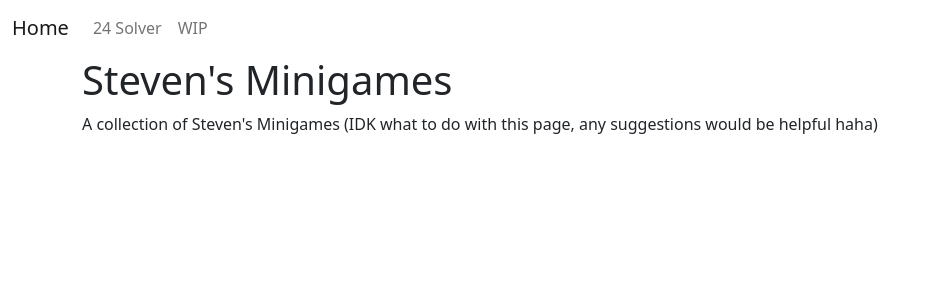
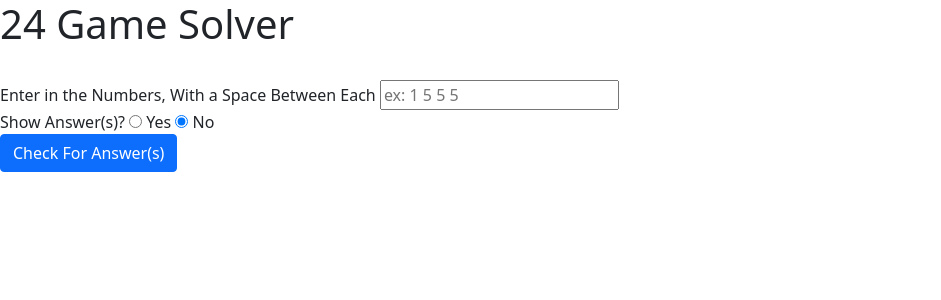
Before and after one commit to StevenAHan/24SolverWebsite, a Flask app: page / in a window 1280 px wide. Shown: the top 300 px of the page, without its empty margins (0-941 px from the left). Run offline with Flask 2, Linux system fonts and the light colour scheme.

Commit message:
Revert "Hello"
This reverts commit 04144bd65c36f9722bd3414586aaeca2fc231a72.

```diff
--- a/app.py
+++ b/app.py
@@ -12,12 +12,8 @@ app.logger.addHandler(logging.StreamHandler(sys.stdout))
 app.logger.setLevel(logging.ERROR)
 
 # Default route
-@app.route("/")
+@app.route("/", methods=["GET", "POST"])
 def home():
-    return render_template("index.html")
-
-@app.route("/24solver", methods=["GET", "POST"])
-def twenty_four():
     if request.method == "POST":
         numbers = request.form.get("numbers")
         show_ans = request.form.get("show-ans")
@@ -35,7 +31,7 @@ def twenty_four():
             outputs.insert(1, "Number of Solution(s): " + str(len(outputs) - 1))
         return render_template("index.html", outputs = outputs)
 
-    return render_template("twenty_four.html", outputs = [""])
+    return render_template("index.html", outputs = [""])
 
 
 if __name__ == "__main__":
--- a/templates/base.html
+++ /dev/null
@@ -1,36 +0,0 @@
-<!doctype html>
-<html lang="en">
-  <head>
-    <meta charset="utf-8">
-    <meta name="viewport" content="width=device-width, initial-scale=1">
-
-    <link rel="stylesheet" href="{{ url_for('static', filename='css/style.css' ) }}">
-
-    <link href="https://cdn.jsdelivr.net/npm/bootstrap@5.0.2/dist/css/bootstrap.min.css" rel="stylesheet" integrity="sha384-EVSTQN3/azprG1Anm3QDgpJLIm9Nao0Yz1ztcQTwFspd3yD65VohhpuuCOmLASjC" crossorigin="anonymous">
-
-    <title>{% block title %} {% endblock %}</title>
-  </head>
-  <!-- <body style="background-image: linear-gradient(#ffd6ff, #bbd0ff); background-attachment: fixed;"> -->
-  <body>
-    <nav class="navbar navbar-expand-lg navbar-light navbar-fixed-top">
-      <div class="container-fluid">
-        <a class="navbar-brand" href="/">Home</a>
-        <button class="navbar-toggler" type="button" data-toggle="collapse" data-target="#navbarNav" aria-controls="navbarNav" aria-expanded="false" aria-label="Toggle navigation">
-            <span class="navbar-toggler-icon"></span>
-        </button>
-        <div class="collapse navbar-collapse" id="navbarNav">
-            <ul class="navbar-nav">
-            <li class="nav-item">
-              <a class="nav-link" href="/24solver">24 Solver</a>
-            <li class="nav-item">
-                <a class="nav-link" href="/">WIP</a>
-            </ul>
-          </div>
-      </div>
-    </nav>
-    <div class="container">
-        {% block content %} {% endblock %}
-    </div>
-    <script src="https://cdn.jsdelivr.net/npm/bootstrap@5.0.2/dist/js/bootstrap.bundle.min.js" integrity="sha384-MrcW6ZMFYlzcLA8Nl+NtUVF0sA7MsXsP1UyJoMp4YLEuNSfAP+JcXn/tWtIaxVXM" crossorigin="anonymous"></script>
-  </body>
-</html>
--- a/templates/index.html
+++ b/templates/index.html
@@ -1,6 +1,43 @@
-{% extends 'base.html' %}
+<!doctype html>
+<html lang="en">
+  <head>
+    <meta charset="utf-8">
+    <meta name="viewport" content="width=device-width, initial-scale=1">
 
-{% block content %}
-    <h1>Steven's Minigames</h1>
-    <p>A collection of Steven's Minigames (IDK what to do with this page, any suggestions would be helpful haha)</p>
-{% endblock %}
+    <link href="https://cdn.jsdelivr.net/npm/bootstrap@5.0.2/dist/css/bootstrap.min.css" rel="stylesheet" integrity="sha384-EVSTQN3/azprG1Anm3QDgpJLIm9Nao0Yz1ztcQTwFspd3yD65VohhpuuCOmLASjC" crossorigin="anonymous">
+    <link rel="stylesheet" href="{{ url_for('static', filename='css/style.css') }}">
+    <title>24 Game Solver</title>
+  </head>
+  <body>
+
+        <h1>24 Game Solver</h1>
+        <br>
+        <div class="main">
+          <form action="/" method="post">
+          <div class="form-group">
+            <label for="numbers">Enter in the Numbers, With a Space Between Each</label>
+            <input type="text" name="numbers" placeholder="ex: 1 5 5 5" class="Inputs"></input>
+          </div>
+
+          <div class="form-group">
+            <label for="show-ans">Show Answer(s)?</label>
+            <input type="radio" name="show-ans" class="show-ans" value="y"></input>
+            <label for="Yes">Yes</label>
+            <input type="radio" name="show-ans" class="show-ans" value="n" checked></input>
+            <label for="No">No</label>
+          </div>
+
+          <div class="form-group">
+            <button type="submit" class="btn btn-primary">Check For Answer(s)</button>
+          </div>
+          <div>
+            {% for output in outputs %}
+            <p class="ans">  {{ output }} </p>
+             {% endfor %}
+          </div>
+          </form>
+        </div>
+        <script src="{{url_for('static', filename='show_answer.js')}}"></script>
+    <script src="https://cdn.jsdelivr.net/npm/bootstrap@5.0.2/dist/js/bootstrap.bundle.min.js" integrity="sha384-MrcW6ZMFYlzcLA8Nl+NtUVF0sA7MsXsP1UyJoMp4YLEuNSfAP+JcXn/tWtIaxVXM" crossorigin="anonymous"></script>
+  </body>
+</html>
```
Also changed, not shown: templates/twenty_four.html (deleted, +0 -32 lines), README.md.
